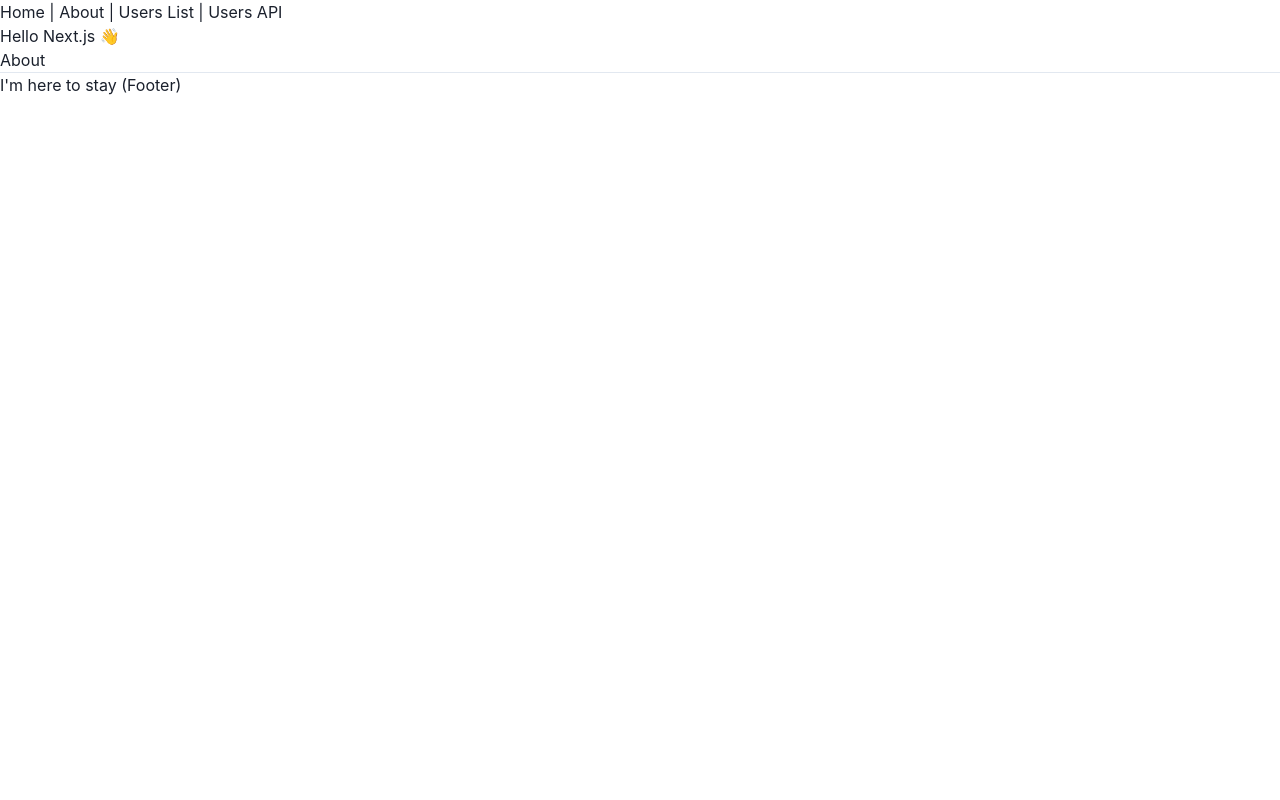
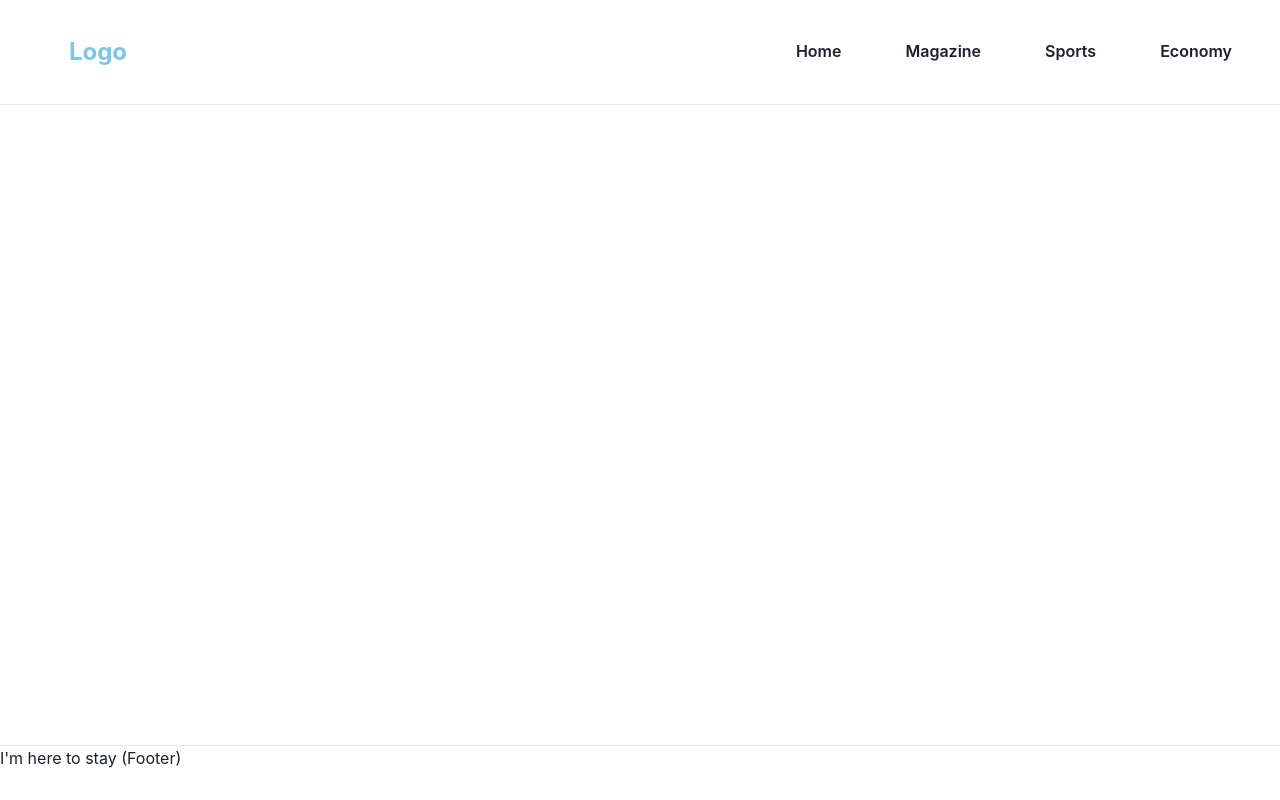
Before and after one commit to metehankurucu/news-ui, a Next.js app: page / in a window 1280 px wide. Built offline with nearby package versions, Linux system fonts and the light colour scheme.

Commit message:
feat: navbar layout

```diff
--- a/components/Layout.tsx
+++ b/components/Layout.tsx
@@ -1,41 +1,31 @@
-import React, { ReactNode } from 'react'
-import Link from 'next/link'
-import Head from 'next/head'
+import React from 'react';
+import Head from 'next/head';
+import { Box } from '@chakra-ui/react';
+import Navbar from './navbar';
 
 type Props = {
-  children?: ReactNode
-  title?: string
-}
+    title?: string;
+};
 
-const Layout = ({ children, title = 'This is the default title' }: Props) => (
-  <div>
+const Layout: React.FC<Props> = ({ children, title = 'This is the default title' }) => (
+    <Box>
         <Head>
             <title>{title}</title>
             <meta charSet="utf-8" />
             <meta name="viewport" content="initial-scale=1.0, width=device-width" />
         </Head>
+        <Box>
             <header>
-      <nav>
-        <Link href="/">
-          <a>Home</a>
-        </Link>{' '}
-        |{' '}
-        <Link href="/about">
-          <a>About</a>
-        </Link>{' '}
-        |{' '}
-        <Link href="/users">
-          <a>Users List</a>
-        </Link>{' '}
-        | <a href="/api/users">Users API</a>
-      </nav>
+                <Navbar />
             </header>
+            <Box minH={'80vh'}></Box>
             {children}
             <footer>
                 <hr />
                 <span>I'm here to stay (Footer)</span>
             </footer>
-  </div>
-)
+        </Box>
+    </Box>
+);
 
-export default Layout
+export default Layout;
--- /dev/null
+++ b/components/Logo.tsx
@@ -0,0 +1,14 @@
+import React from 'react';
+import { Box, Text } from '@chakra-ui/react';
+
+const Logo = (props: any) => {
+    return (
+        <Box {...props}>
+            <Text fontSize="1.5rem" fontWeight="bold">
+                Logo
+            </Text>
+        </Box>
+    );
+};
+
+export default Logo;
--- /dev/null
+++ b/components/navbar/MenuItem.tsx
@@ -0,0 +1,22 @@
+import React from 'react';
+import Link from 'next/link';
+import { Box, Button, Text } from '@chakra-ui/react';
+
+interface Props {
+    to: string;
+    isLast?: boolean;
+}
+
+const MenuItem: React.FC<Props> = ({ children, isLast = false, to = '/', ...rest }) => {
+    return (
+        <Box variant={'ghost'} as={Button}>
+            <Link href={to}>
+                <Text display="block" {...rest}>
+                    {children}
+                </Text>
+            </Link>
+        </Box>
+    );
+};
+
+export default MenuItem;
--- /dev/null
+++ b/components/navbar/MenuToggle.tsx
@@ -0,0 +1,25 @@
+import React from 'react';
+import { Box } from '@chakra-ui/react';
+import { CloseIcon } from '@chakra-ui/icons';
+
+interface Props {
+    toggle: () => void;
+    isOpen: boolean;
+}
+
+const MenuIcon = () => (
+    <svg width="24px" viewBox="0 0 20 20" xmlns="http://www.w3.org/2000/svg" fill="currentColor">
+        <title>Menu</title>
+        <path d="M0 3h20v2H0V3zm0 6h20v2H0V9zm0 6h20v2H0v-2z" />
+    </svg>
+);
+
+const MenuToggle: React.FC<Props> = ({ toggle, isOpen, ...props }) => {
+    return (
+        <Box display={{ base: 'block', md: 'none' }} color="primary" onClick={toggle} {...props}>
+            {isOpen ? <CloseIcon /> : <MenuIcon />}
+        </Box>
+    );
+};
+
+export default MenuToggle;
--- /dev/null
+++ b/components/navbar/index.tsx
@@ -0,0 +1,52 @@
+import React from 'react';
+import { Box, Button, Flex, Stack } from '@chakra-ui/react';
+import MenuToggle from './MenuToggle';
+import Logo from '../Logo';
+import MenuItem from './MenuItem';
+import Link from 'next/link';
+
+interface Props {}
+
+const Navbar: React.FC<Props> = () => {
+    const [isOpen, setIsOpen] = React.useState(false);
+    const toggle = () => setIsOpen(!isOpen);
+
+    return (
+        <Box margin={0} borderBottom="1px" borderColor="gray.200">
+            <Flex
+                as="nav"
+                align="center"
+                justify="space-between"
+                wrap="wrap"
+                w="100%"
+                p={8}
+                maxW={1400}
+                mx={'auto'}
+                bg={['primary.500', 'primary.500', 'transparent', 'transparent']}
+            >
+                <Button variant="ghost">
+                    <Link href="/">
+                        <Logo w="100px" color={'primary'} />
+                    </Link>
+                </Button>
+                <MenuToggle toggle={toggle} isOpen={isOpen} />
+                <Box display={{ base: 'none', md: 'block' }} flexBasis={{ base: '100%', md: 'auto' }}>
+                    <Stack
+                        spacing={8}
+                        align="center"
+                        justify={['center', 'space-between', 'flex-end', 'flex-end']}
+                        direction={['column', 'row', 'row', 'row']}
+                        pt={[4, 4, 0, 0]}
+                    >
+                        <MenuItem to="/">Home</MenuItem>
+                        <MenuItem to="#">Magazine</MenuItem>
+                        <MenuItem to="#">Sports</MenuItem>
+                        <MenuItem to="#">Economy</MenuItem>
+                    </Stack>
+                </Box>
+            </Flex>
+        </Box>
+    );
+};
+
+export default Navbar;
--- a/pages/index.tsx
+++ b/pages/index.tsx
@@ -1,15 +1,6 @@
-import Link from 'next/link'
-import Layout from '../components/Layout'
+import Link from 'next/link';
+import Layout from '../components/Layout';
 
-const IndexPage = () => (
-  <Layout title="Home | Next.js + TypeScript Example">
-    <h1>Hello Next.js 👋</h1>
-    <p>
-      <Link href="/about">
-        <a>About</a>
-      </Link>
-    </p>
-  </Layout>
-)
+const IndexPage = () => <Layout title="Home | Next.js + TypeScript Example"></Layout>;
 
-export default IndexPage
+export default IndexPage;
```
Also changed, not shown: pages/about.tsx (deleted, +0 -16 lines). Lines whose indentation alone changed are shown as unchanged.
